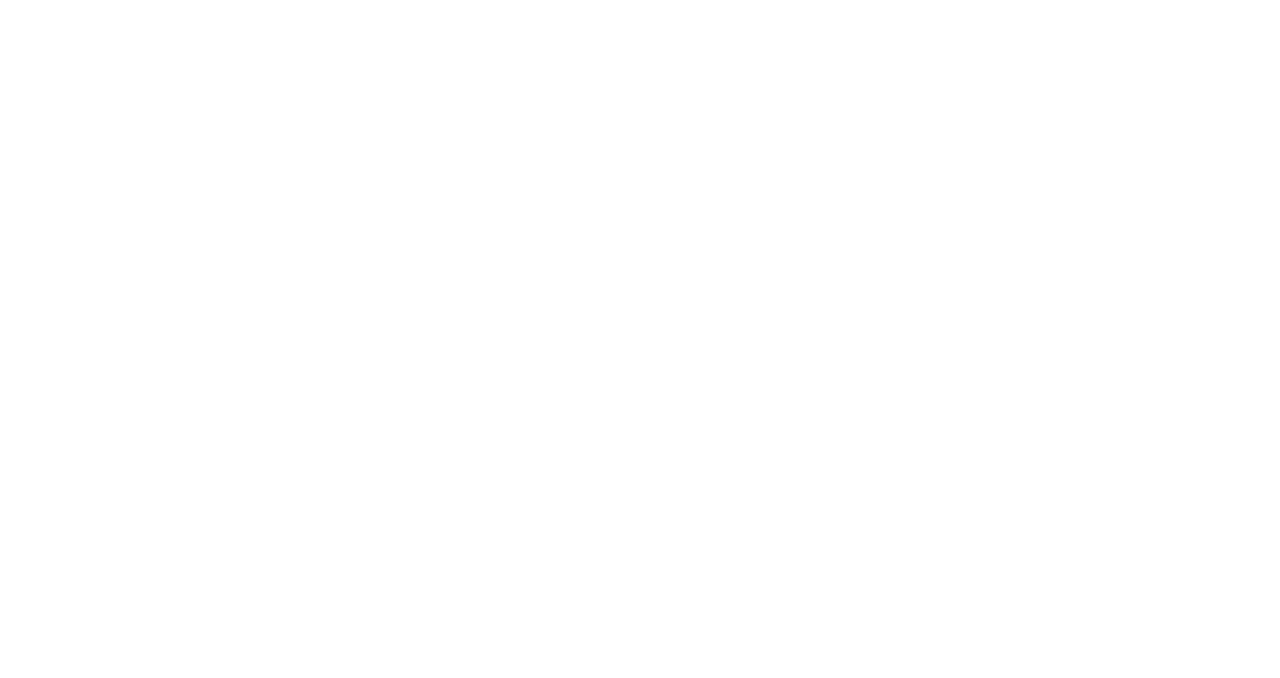
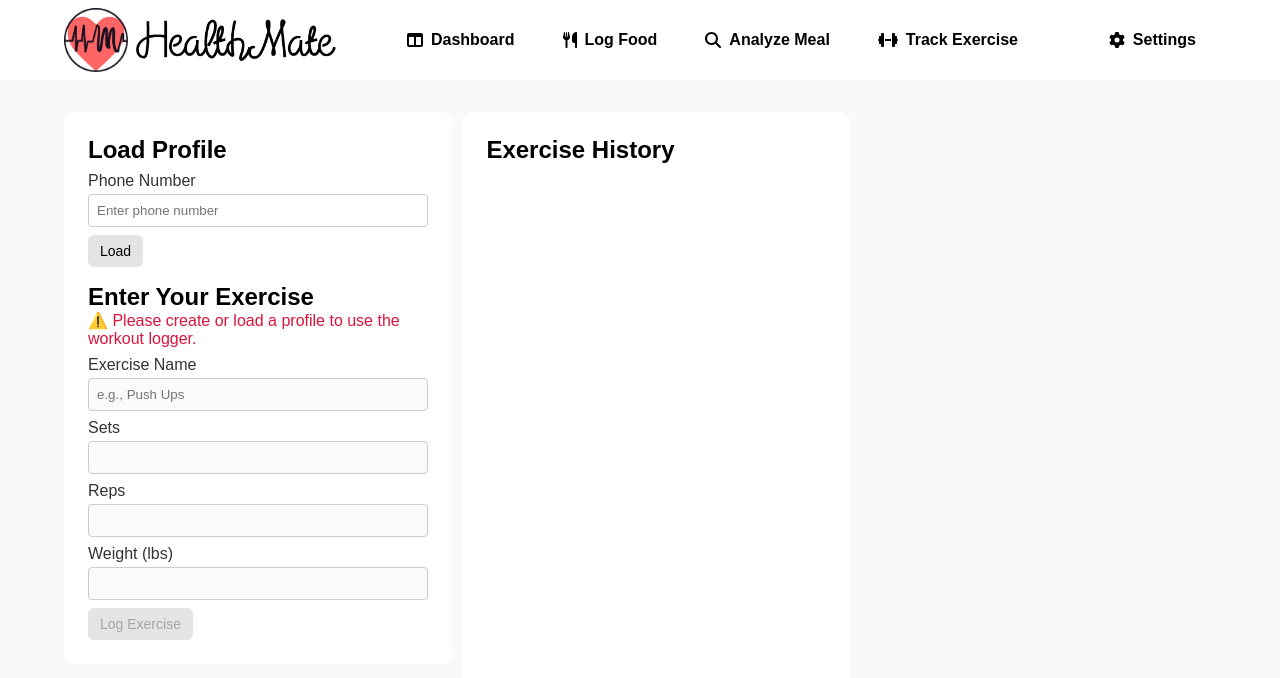
Before and after one commit to CMPT-276-SUMMER-2025/final-project-22-vines, a React (Create React App) app in the folder frontend/: page /logexercise in a window 1280 px wide. Before the commit this address had no page. Shown: the top 678 px of the page. Built offline with nearby package versions, Linux system fonts and the light colour scheme.

Commit message:
Setup basic exercise log page

```diff
--- a/frontend/src/App.jsx
+++ b/frontend/src/App.jsx
@@ -1,7 +1,7 @@
 import Dashboard from './pages/Dashboard'
 import LogFood from './pages/LogFood'
 import AnalyzeMeal from './pages/AnalyzeMeal'
-import TrackExercise from './pages/TrackExercise'
+import LogExercise from './pages/LogExercise'
 import SearchExercises from './pages/SearchExercises'
 import Settings from './pages/Settings'
 import {Routes, Route} from "react-router-dom"
@@ -13,7 +13,7 @@ function App() {
         <Route path="/" element={<Dashboard/>}/>
         <Route path="/logfood" element={<LogFood/>}/>
         <Route path="/analyzemeal" element={<AnalyzeMeal/>}/>
-        {/* <Route path="/trackexercise" element={<TrackExercise/>}/> */}
+        <Route path="/logexercise" element={<LogExercise/>}/>
         <Route path="/searchexercises" element={<SearchExercises/>}/>
         <Route path="/settings" element={<Settings/>}/>
       </Routes>
--- a/frontend/src/components/CreateProfile.jsx
+++ b/frontend/src/components/CreateProfile.jsx
@@ -52,11 +52,10 @@ function CreateProfile({ onProfileCreated }) {
   };
 
   return (
-    <div style={{ marginBottom: '2rem' }}>
-      <h3>Create or Load Profile</h3>
+    <div className="createProfile">
       <form onSubmit={handleSubmit}>
         <label>
-          Phone Number:{' '}
+          Phone Number
           <input
             type="tel"
             required
@@ -67,16 +66,18 @@ function CreateProfile({ onProfileCreated }) {
             placeholder="Enter phone number"
           />
         </label>
-        <br />
-        <button type="submit">Continue</button>
+
+        {/* Message display after submission */}
+        {message && (
+          <p style={{ color: message.startsWith('✅') ? 'green' : 'crimson' }}>
+            {message}
+          </p>
+        )}
+
+        <button type="submit">Load</button>
       </form>
 
-      {/* Message display after submission */}
-      {message && (
-        <p style={{ color: message.startsWith('✅') ? 'green' : 'crimson' }}>
-          {message}
-        </p>
-      )}
+
     </div>
   );
 }
--- /dev/null
+++ b/frontend/src/components/ExerciseLogger.jsx
@@ -0,0 +1,58 @@
+import React, { useState, useEffect } from 'react';
+import CreateProfile from './CreateProfile';
+import WorkoutLogger from './WorkoutLogger';
+import WorkoutHistory from './WorkoutHistory';
+import "../css/LogExercise.css";
+
+export default function ExerciseLogger() {
+  const [selectedExerciseName, setSelectedExerciseName] = useState('');
+  const [phone, setPhone] = useState(localStorage.getItem('phone') || null);
+  const [refreshKey, setRefreshKey] = useState(0); // Used to trigger refresh in WorkoutHistory
+
+  /**
+   * On initial mount, retrieve saved phone from localStorage (if available)
+   */
+  useEffect(() => {
+    const storedPhone = localStorage.getItem('phone');
+    if (storedPhone) setPhone(storedPhone);
+  }, []);
+
+  /**
+   * Callback when user profile is created or loaded
+   */
+  const handleProfileCreated = (id) => {
+    setPhone(id);
+  };
+
+  /**
+   * Callback after a workout is logged, used to refresh WorkoutHistory
+   */
+  const handleWorkoutLogged = () => {
+    setRefreshKey(prev => prev + 1); // Trigger re-render
+  };
+
+  return (
+    <div className="logExercise">
+      <div className="logForm">
+        {/* Profile Section */}
+        <h2>Load Profile</h2>
+        <CreateProfile onProfileCreated={handleProfileCreated} />
+        {/* Workout Entry Section */}
+        <h2>Enter Your Exercise</h2>
+        <WorkoutLogger
+          selectedExerciseName={selectedExerciseName}
+          phone={phone}
+          onWorkoutLogged={handleWorkoutLogged}
+        />
+      </div>
+      <div className="exerciseHistoryContainer">
+        <h2>Exercise History</h2>
+        <WorkoutHistory
+          phone={phone}
+          refreshTrigger={refreshKey}
+        />
+      </div>
+      <div className="rightSpacer"/>
+    </div>
+  );
+}
--- a/frontend/src/components/ExerciseTracker.jsx
+++ /dev/null
@@ -1,10 +0,0 @@
-import "../css/TrackExercise.css";
-
-export default function ExerciseTracker() {
-
-  return (
-    <div className="trackExercise">
-        <p>Work in progress.</p>
-    </div>
-  );
-}
--- a/frontend/src/components/WorkoutHistory.jsx
+++ b/frontend/src/components/WorkoutHistory.jsx
@@ -40,27 +40,41 @@ function WorkoutHistory({ phone, refreshTrigger }) {
   }, [phone]);
 
   return (
-    <div style={{ marginTop: '2rem' }}>
-      <button onClick={fetchLogs} disabled={!phone || loading}>
-        {loading ? 'Loading...' : 'Show Workout Logs'}
-      </button>
+    <div className="exerciseHistory">
+      {visible && logs.length === 0 && (
+        <p>No workouts logged yet.</p>
+      )}
 
       {visible && logs.length > 0 && (
-        <div>
-          <h3>Workout History</h3>
-          <ul>
-            {logs.map((log, index) => (
-              <li key={index}>
-                <strong>{log.exerciseName}</strong> – {log.sets} sets × {log.reps} reps @ {log.weight} lbs on{' '}
-                {new Date(log.timestamp).toLocaleString()}
-              </li>
-            ))}
-          </ul>
-        </div>
+        <ul>
+          {logs.slice().map((log, index) => {
+            const datetime = new Date(log.timestamp);
+            const time = datetime.toLocaleTimeString([], {
+              hour: 'numeric',
+              minute: '2-digit',
+            });
+            const date = datetime.toLocaleDateString();
+
+            return (
+              <div key={index} className="exercise-entry">
+                <div className="exercise-header">
+                  <span className="exercise-time">{date}, {time}</span>
+                </div>
+                <div className="exercise-body">
+                  <ul>
+                    <li><strong>{log.exerciseName}</strong></li>
+                    <li>• {log.sets} sets</li>
+                    <li>• {log.reps} reps</li>
+                    <li>• {log.weight} lbs</li>
+                  </ul>
+                </div>
+              </div>
+            );
+          })}
+        </ul>
       )}
+    </div>
 
-      {visible && logs.length === 0 && <p>No workout logs found.</p>}
-    </div>
   );
 }
 
--- a/frontend/src/components/WorkoutLogger.jsx
+++ b/frontend/src/components/WorkoutLogger.jsx
@@ -77,9 +77,6 @@ function WorkoutLogger({ phone, selectedExerciseName, onWorkoutLogged }) {
 
   return (
     <div>
-      <h2>Workout Logger</h2>
-      <h4>Log a Workout</h4>
-
       {/* Warning message if no profile is loaded */}
       {isDisabled && (
         <p style={{ color: 'crimson' }}>
@@ -87,9 +84,9 @@ function WorkoutLogger({ phone, selectedExerciseName, onWorkoutLogged }) {
         </p>
       )}
 
-      <form onSubmit={handleSubmit}>
+      <form className="exerciseForm" onSubmit={handleSubmit}>
         <label>
-          Exercise Name:
+          Exercise Name
           <input
             type="text"
             value={exerciseName}
@@ -98,10 +95,9 @@ function WorkoutLogger({ phone, selectedExerciseName, onWorkoutLogged }) {
             placeholder="e.g., Push Ups"
           />
         </label>
-        <br />
 
         <label>
-          Sets:
+          Sets
           <input
             type="number"
             value={sets}
@@ -110,10 +106,9 @@ function WorkoutLogger({ phone, selectedExerciseName, onWorkoutLogged }) {
             min="1"
           />
         </label>
-        <br />
 
         <label>
-          Reps:
+          Reps
           <input
             type="number"
             value={reps}
@@ -122,10 +117,9 @@ function WorkoutLogger({ phone, selectedExerciseName, onWorkoutLogged }) {
             min="1"
           />
         </label>
-        <br />
 
         <label>
-          Weight (lbs):
+          Weight (lbs)
           <input
             type="number"
             value={weight}
@@ -134,10 +128,9 @@ function WorkoutLogger({ phone, selectedExerciseName, onWorkoutLogged }) {
             min="0"
           />
         </label>
-        <br />
 
         <button type="submit" disabled={isDisabled}>
-          Log Workout
+          Log Exercise
         </button>
       </form>
 
--- /dev/null
+++ b/frontend/src/css/LogExercise.css
@@ -0,0 +1,124 @@
+.logExercise {
+  padding: 2rem 5%;
+  background-color: #f8f9fa;
+  height: 90vh;
+  box-sizing: border-box;
+  display: flex;
+  justify-content: space-between;
+  align-items: flex-start;
+}
+
+.rightSpacer {
+  width: 100%;
+  max-width: 400px;
+  margin-left: 10px;
+}
+
+/* ───── Exercise Log Form ───── */
+.logForm {
+  background: #fff;
+  border-radius: 12px;
+  padding: 1.5rem;
+  width: 100%;
+  max-width: 400px;
+  /* max-height: 35vh; */
+  margin-right: 10px;
+}
+
+.createProfile {
+  margin-bottom: 1rem;
+}
+
+.logForm label {
+  display: flex;
+  flex-direction: column;
+  margin-top: 0.5rem;
+  font-weight: 500;
+  color: #333;
+}
+
+.logForm input {
+  padding: 0.5rem;
+  margin-top: 0.25rem;
+  border-radius: 4px;
+  border: 1px solid #ccc;
+}
+
+.logForm button {
+  margin-top: 0.5rem;
+  padding: 0.5rem 0.75rem;
+  min-width: 40px;
+  display: flex;
+  align-items: center;
+  justify-content: center;
+  border: none;
+  background-color: #e4e4e4;
+  border-radius: 6px;
+  cursor: pointer;
+  transition: background-color 0.2s ease;
+  font-size: 0.875rem;
+}
+
+/* ───── Exercise History ───── */
+.exerciseHistoryContainer {
+  background: white;
+  border-radius: 12px;
+  padding: 1.5rem;
+  max-width: 600px;
+  width: 100%;
+  height: 100%;
+  max-height: 83vh;
+  overflow: hidden;
+  display: flex;
+  flex-direction: column;
+  overflow-y: auto;
+}
+
+.exerciseHistory {
+  flex: 1;
+  overflow-y: auto;
+  margin-top: 0.75rem;
+  padding-right: 1rem;
+}
+
+.exercise-entry {
+  border-radius: 6px;
+  overflow: hidden;
+  margin-bottom: 1rem;
+}
+
+.exercise-header {
+  background-color: #ddd;
+  padding: 0.5rem 1rem;
+  display: flex;
+  justify-content: space-between;
+  align-items: center;
+  font-weight: bold;
+}
+
+.exercise-time {
+  color: #333;
+}
+
+.exercise-body {
+  background-color: #f3f3f3;
+  padding: 0.75rem 1.25rem;
+}
+
+.exercise-body ul {
+  list-style: none;
+  padding: 0;
+  margin: 0;
+}
+
+.exercise-body li {
+  margin: 0.25rem 0;
+  /* padding-left: 1em; */
+  position: relative;
+}
+
+.exerciseBody li::before {
+  position: absolute;
+  left: 0;
+  color: #555;
+}
--- a/frontend/src/css/TrackExercise.css
+++ /dev/null
@@ -1,15 +0,0 @@
-.trackExercise {
-  display: flex;
-  align-items: center;
-  padding: 2rem 5%;
-  background-color: #f8f9fa;
-  height: 90vh;
-  box-sizing: border-box;
-  display: flex;
-  justify-content: center;
-  text-align: center;
-}
-
-.trackExercise p {
-    opacity: 50%;
-}
--- /dev/null
+++ b/frontend/src/pages/LogExercise.jsx
@@ -0,0 +1,14 @@
+import ExerciseLogger from '../components/ExerciseLogger';
+import NavBar from '../components/NavBar'
+import "../css/LogExercise.css";
+
+function LogExercise() {
+    return (
+        <>
+            <NavBar/>
+            <ExerciseLogger/>
+        </>
+    )
+}
+
+export default LogExercise
--- a/frontend/src/pages/TrackExercise.jsx
+++ /dev/null
@@ -1,14 +0,0 @@
-import ExerciseTracker from '../components/ExerciseTracker';
-import NavBar from '../components/NavBar'
-import "../css/TrackExercise.css";
-
-function TrackExercise() {
-    return (
-        <>
-            <NavBar/>
-            <ExerciseTracker/>
-        </>
-    )
-}
-
-export default TrackExercise
```
